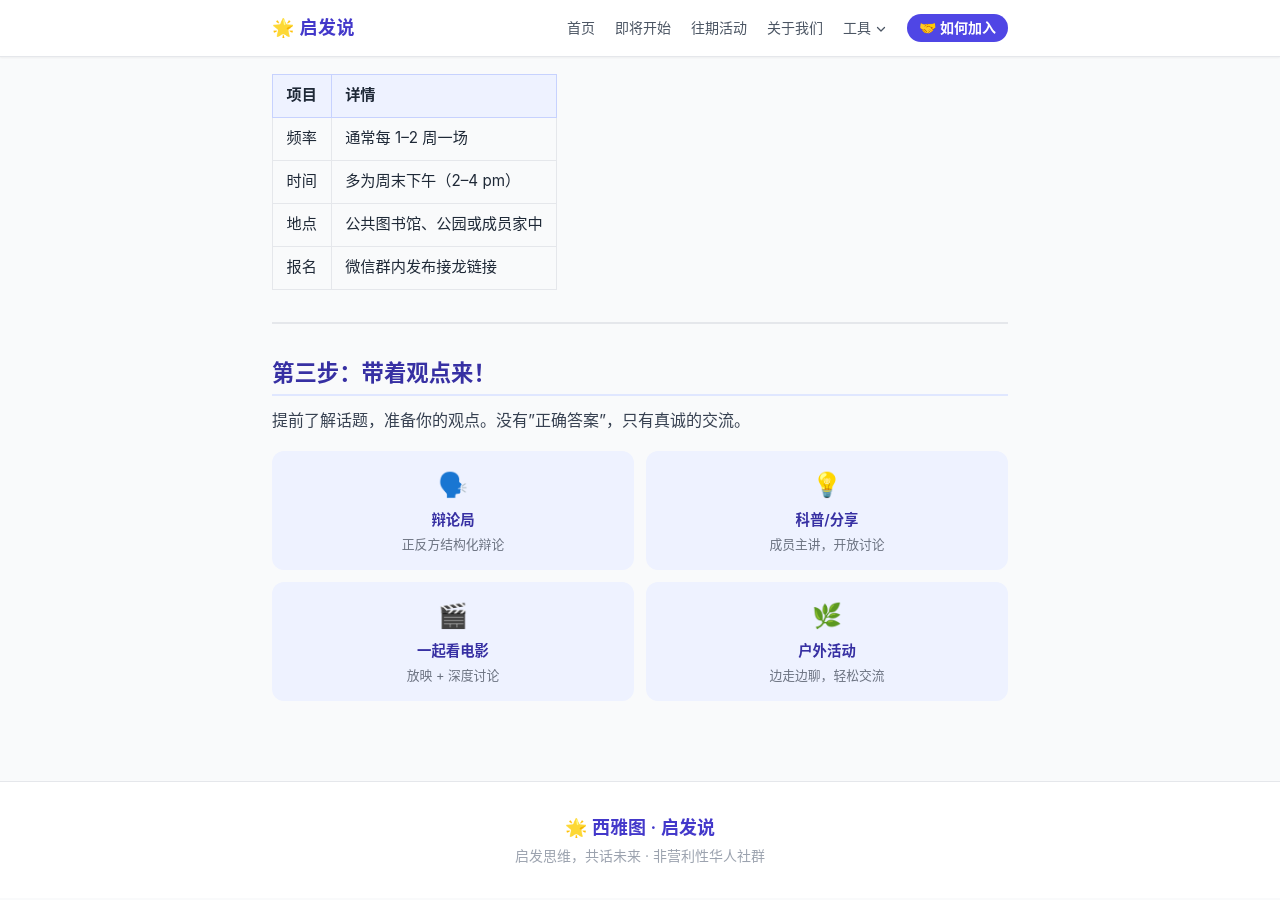
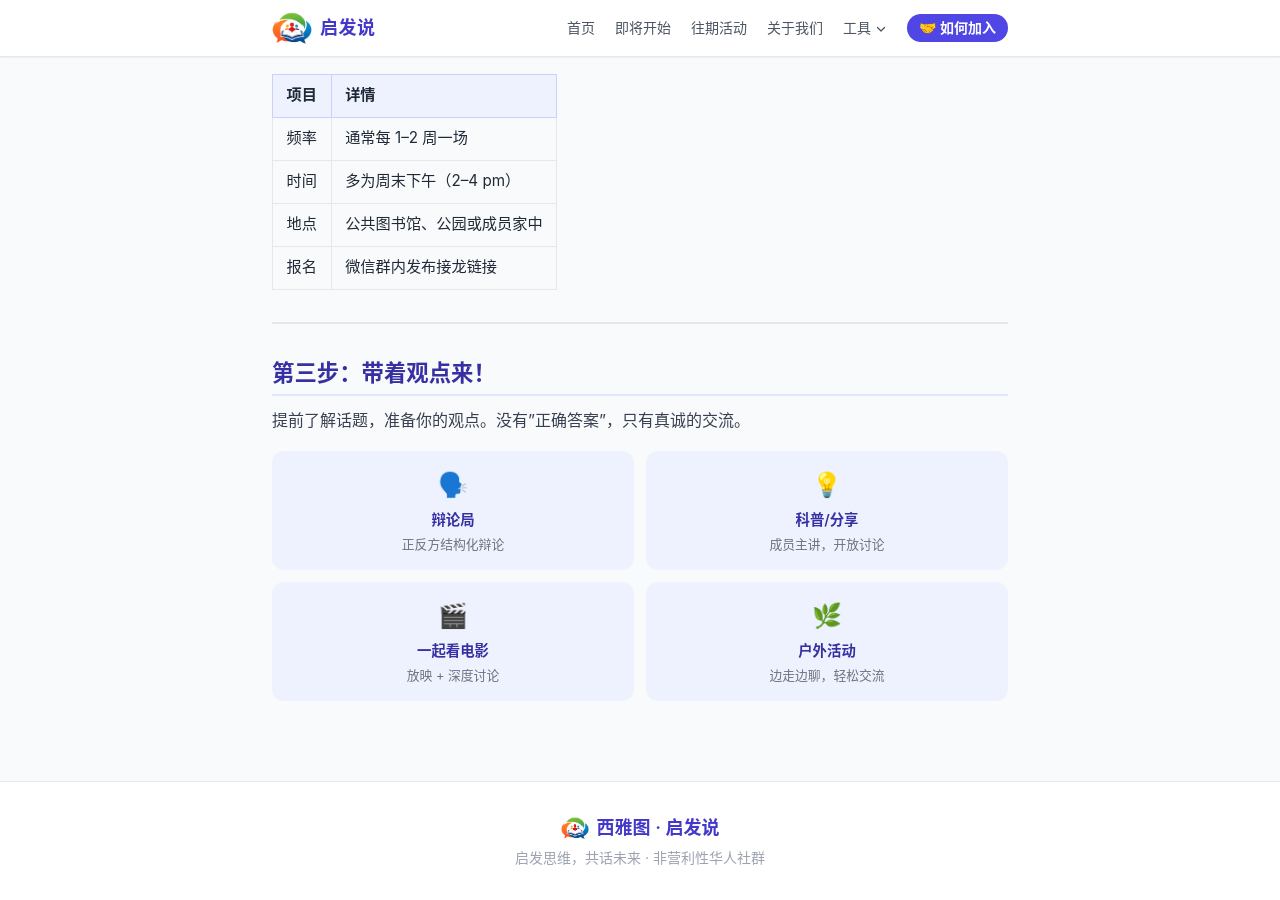
Before and after one commit to moments8890/qifa-talk, a Jekyll site: the page built from join.md, in a window 1280 px wide and 900 px high, scrolled down 929 px. Built offline with Jekyll 4.4.1, drawn with Linux system fonts in a browser that asks for light colours; nearby versions of some CDN libraries.

Commit message:
feat: apply Qifa Talk logo across the site

```diff
--- a/_layouts/default.html
+++ b/_layouts/default.html
@@ -5,6 +5,7 @@
   <meta name="viewport" content="width=device-width, initial-scale=1.0">
   <title>{% if page.title and page.title != site.title %}{{ page.title }} | {% endif %}{{ site.title }}</title>
   <meta name="description" content="{{ site.description }}">
+  {% include site-brand-meta.html %}
   <script src="https://cdn.tailwindcss.com"></script>
   <style>
     body {
@@ -77,9 +78,7 @@
   <nav class="bg-white border-b border-gray-200 sticky top-0 z-50 shadow-sm">
     <div class="max-w-3xl mx-auto px-4">
       <div class="flex justify-between items-center h-14">
-        <a href="{{ '/' | relative_url }}" class="text-lg font-bold text-indigo-700 tracking-wide hover:text-indigo-500 transition-colors">
-          🌟 启发说
-        </a>
+        {% include site-brand-header.html %}
         <div class="hidden md:flex items-center gap-5 text-sm font-medium text-gray-600">
           <a href="{{ '/' | relative_url }}" class="hover:text-indigo-600 transition-colors">首页</a>
           <a href="{{ '/upcoming/' | relative_url }}" class="hover:text-indigo-600 transition-colors">即将开始</a>
@@ -159,7 +158,7 @@
   <!-- Footer -->
   <footer class="bg-white border-t border-gray-200 py-8 mt-8">
     <div class="max-w-3xl mx-auto px-4 text-center">
-      <p class="text-indigo-700 font-semibold text-lg mb-1">🌟 西雅图 · 启发说</p>
+      {% include site-brand-footer.html %}
       <p class="text-sm text-gray-400">启发思维，共话未来 · 非营利性华人社群</p>
     </div>
   </footer>
--- a/_layouts/handsup.html
+++ b/_layouts/handsup.html
@@ -16,6 +16,7 @@
   <meta name="viewport" content="width=device-width, initial-scale=1.0">
   <title>{% if page.title %}{{ page.title }} | {% endif %}{{ site.title }}</title>
   <meta name="description" content="{{ site.description }}">
+  {% include site-brand-meta.html %}
   <script src="https://cdn.tailwindcss.com"></script>
   <style>
     body {
@@ -157,9 +158,7 @@
   <nav class="bg-white border-b border-gray-200 sticky top-0 z-50 shadow-sm">
     <div class="max-w-full px-4">
       <div class="flex justify-between items-center h-14">
-        <a href="{{ '/' | relative_url }}" class="text-lg font-bold text-indigo-700 tracking-wide hover:text-indigo-500 transition-colors">
-          🌟 启发说
-        </a>
+        {% include site-brand-header.html %}
         <div class="hidden md:flex items-center gap-5 text-sm font-medium text-gray-600">
           <a href="{{ '/' | relative_url }}" class="hover:text-indigo-600 transition-colors">首页</a>
           <a href="{{ '/upcoming/' | relative_url }}" class="hover:text-indigo-600 transition-colors">即将开始</a>
--- a/_layouts/timer.html
+++ b/_layouts/timer.html
@@ -5,6 +5,7 @@
   <meta name="viewport" content="width=device-width, initial-scale=1.0">
   <title>{% if page.title %}{{ page.title }} | {% endif %}{{ site.title }}</title>
   <meta name="description" content="{{ site.description }}">
+  {% include site-brand-meta.html %}
   <script src="https://cdn.tailwindcss.com"></script>
   <style>
     body {
@@ -221,9 +222,7 @@
   <nav class="bg-white border-b border-gray-200 sticky top-0 z-50 shadow-sm">
     <div class="max-w-full px-4">
       <div class="flex justify-between items-center h-14">
-        <a href="{{ '/' | relative_url }}" class="text-lg font-bold text-indigo-700 tracking-wide hover:text-indigo-500 transition-colors">
-          🌟 启发说
-        </a>
+        {% include site-brand-header.html %}
         <div class="hidden md:flex items-center gap-5 text-sm font-medium text-gray-600">
           <a href="{{ '/' | relative_url }}" class="hover:text-indigo-600 transition-colors">首页</a>
           <a href="{{ '/upcoming/' | relative_url }}" class="hover:text-indigo-600 transition-colors">即将开始</a>
```
Also changed, not shown: _layouts/home.html (+4 -4 lines), test/logo_system_test.rb (+1 -1 lines).
